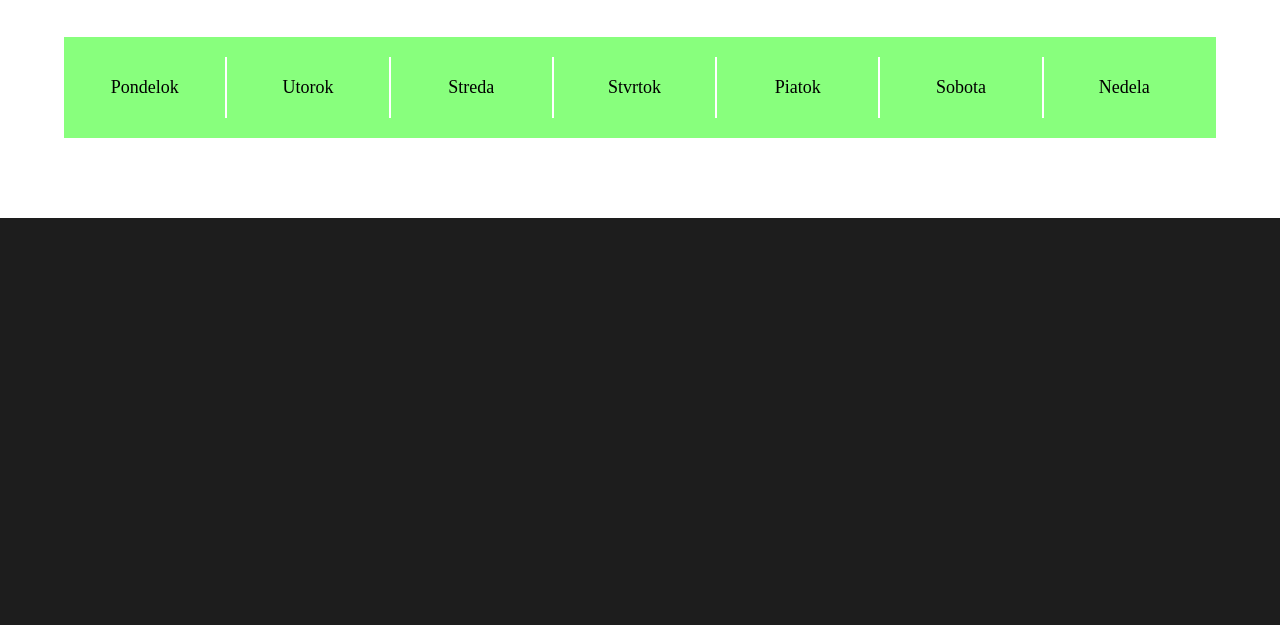
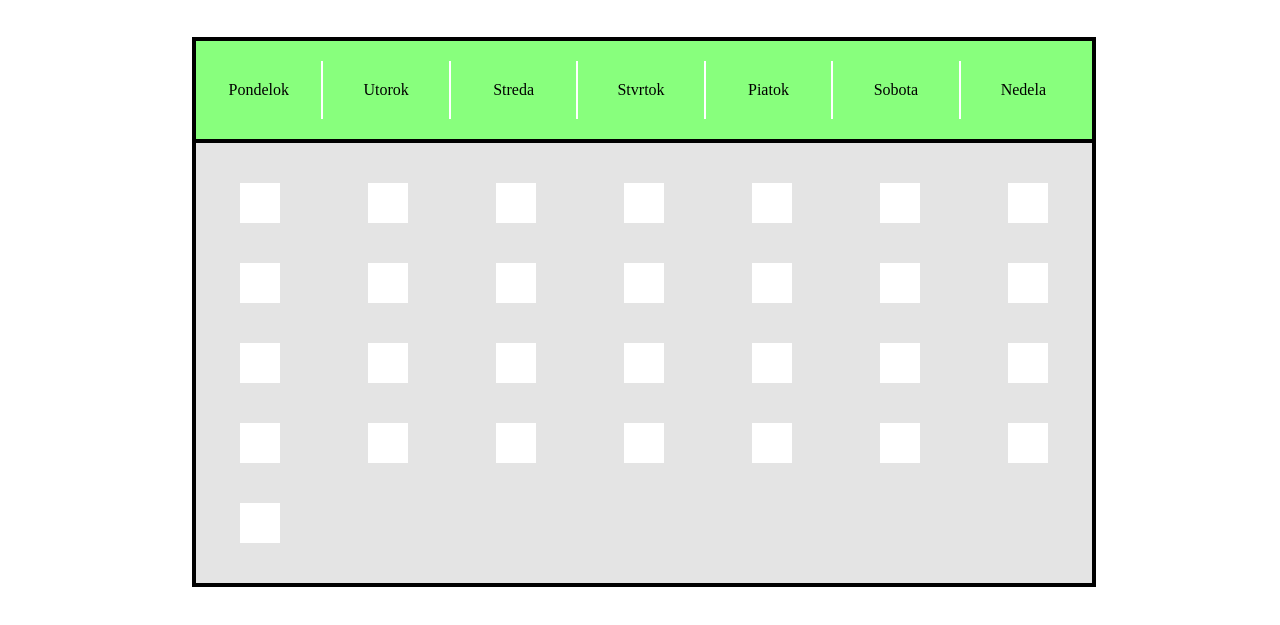
Before and after one commit to Vifinka/enviro-up, a plain HTML site: page zeleny_kalendar/index.html in a window 1280 px wide. Shown: the part 135-760 px from the top of the page. Drawn offline with Linux system fonts and the light colour scheme; a web font is replaced by a local one.

Commit message:
26.3
UPDATE!! UPDATE!!!

```diff
--- a/zeleny_kalendar/index.html
+++ b/zeleny_kalendar/index.html
@@ -110,7 +110,7 @@ body{
 }
 
 .info-kalendar{
-  width:90%;
+  width:70%;
   margin:auto;
 }
 
@@ -120,10 +120,17 @@ body{
   padding-bottom:20px;
   background-color:rgb(136, 255, 125);
   overflow:hidden;
+  border:black 4px solid;
+  border-bottom: 0px;
 }
 
 .info-kalendar-7th{
   width:14%;
+  float:left;
+}
+
+.info-kalendar-7th-day{
+  width:14.28%;
   float:left;
 }
 
@@ -134,9 +141,27 @@ body{
 .info-kalendar-top-name{
   padding-top:20px;
   padding-bottom:20px;
-  font-size:18px;
+  font-size:16px;
   font-family: 'Delicious', sans-sherif;
   text-align:center;
+}
+
+.info-kalendar-bottom{
+  width:100%;
+  padding-top:20px;
+  padding-bottom:20px;
+  background-color:rgb(228, 228, 228);
+  overflow:hidden;
+  border:black 4px solid;
+}
+
+.info-kalendar-bottom-day{
+  width:40px;
+  height:40px;
+  background-color:rgb(255, 255, 255);
+  margin:auto;
+  margin-top:20px;
+  margin-bottom:20px;
 }
 
     </style>
@@ -169,6 +194,35 @@ body{
         <div class="info-kalendar-7th"><div class="info-kalendar-top-name">Nedela</div></div>
       </div>
       <div class="info-kalendar-bottom">
+        <div class="info-kalendar-7th-day"><div class="info-kalendar-bottom-day"></div></div>
+        <div class="info-kalendar-7th-day"><div class="info-kalendar-bottom-day"></div></div>
+        <div class="info-kalendar-7th-day"><div class="info-kalendar-bottom-day"></div></div>
+        <div class="info-kalendar-7th-day"><div class="info-kalendar-bottom-day"></div></div>
+        <div class="info-kalendar-7th-day"><div class="info-kalendar-bottom-day"></div></div>
+        <div class="info-kalendar-7th-day"><div class="info-kalendar-bottom-day"></div></div>
+        <div class="info-kalendar-7th-day"><div class="info-kalendar-bottom-day"></div></div>
+        <div class="info-kalendar-7th-day"><div class="info-kalendar-bottom-day"></div></div>
+        <div class="info-kalendar-7th-day"><div class="info-kalendar-bottom-day"></div></div>
+        <div class="info-kalendar-7th-day"><div class="info-kalendar-bottom-day"></div></div>
+        <div class="info-kalendar-7th-day"><div class="info-kalendar-bottom-day"></div></div>
+        <div class="info-kalendar-7th-day"><div class="info-kalendar-bottom-day"></div></div>
+        <div class="info-kalendar-7th-day"><div class="info-kalendar-bottom-day"></div></div>
+        <div class="info-kalendar-7th-day"><div class="info-kalendar-bottom-day"></div></div>
+        <div class="info-kalendar-7th-day"><div class="info-kalendar-bottom-day"></div></div>
+        <div class="info-kalendar-7th-day"><div class="info-kalendar-bottom-day"></div></div>
+        <div class="info-kalendar-7th-day"><div class="info-kalendar-bottom-day"></div></div>
+        <div class="info-kalendar-7th-day"><div class="info-kalendar-bottom-day"></div></div>
+        <div class="info-kalendar-7th-day"><div class="info-kalendar-bottom-day"></div></div>
+        <div class="info-kalendar-7th-day"><div class="info-kalendar-bottom-day"></div></div>
+        <div class="info-kalendar-7th-day"><div class="info-kalendar-bottom-day"></div></div>
+        <div class="info-kalendar-7th-day"><div class="info-kalendar-bottom-day"></div></div>
+        <div class="info-kalendar-7th-day"><div class="info-kalendar-bottom-day"></div></div>
+        <div class="info-kalendar-7th-day"><div class="info-kalendar-bottom-day"></div></div>
+        <div class="info-kalendar-7th-day"><div class="info-kalendar-bottom-day"></div></div>
+        <div class="info-kalendar-7th-day"><div class="info-kalendar-bottom-day"></div></div>
+        <div class="info-kalendar-7th-day"><div class="info-kalendar-bottom-day"></div></div>
+        <div class="info-kalendar-7th-day"><div class="info-kalendar-bottom-day"></div></div>
+        <div class="info-kalendar-7th-day"><div class="info-kalendar-bottom-day"></div></div>
 
       </div>
     </div>
```
